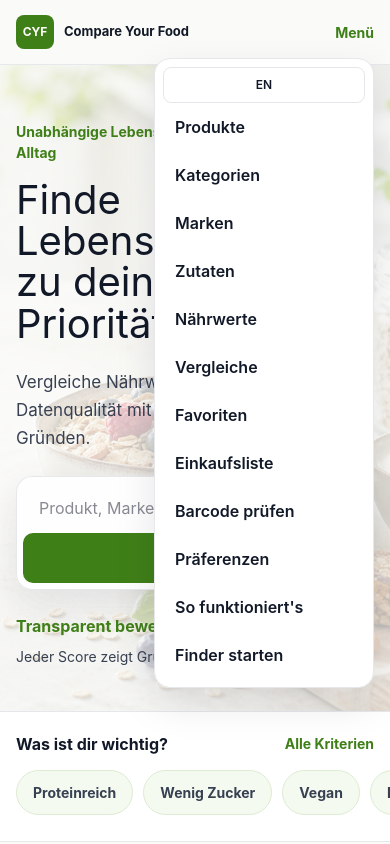
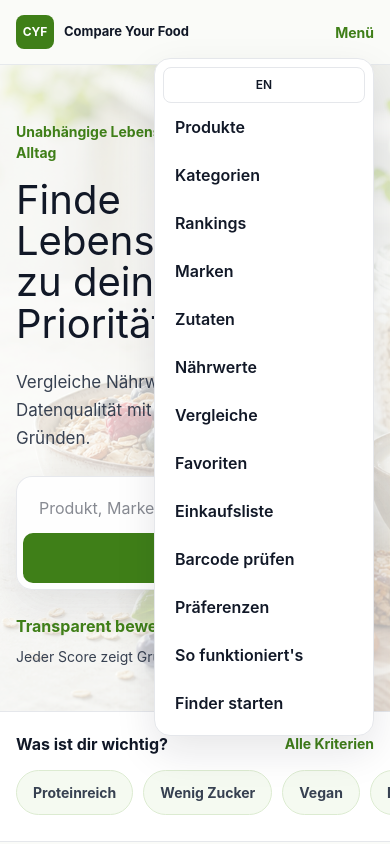
Before and after one commit to ThorfinnThor/FoodDecision, a Next.js app: page /de in a window 390 px wide. Both pictures are taken after a click on the button "Menü". Shown: the top 844 px of the page. Built offline with nearby package versions, Linux system fonts and the light colour scheme; no server answers.

Commit message:
SEO prelaunch: update components/MobileMenu.tsx

```diff
--- a/components/MobileMenu.tsx
+++ b/components/MobileMenu.tsx
@@ -20,6 +20,7 @@ export function MobileMenu({ locale }: { locale: SiteLocale }) {
         <LocaleSwitcher locale={locale} />
         <Link href={path("/products")} onClick={close}>{pick(locale, "Produkte", "Products")}</Link>
         <Link href={`${path()}#categories`} onClick={close}>{pick(locale, "Kategorien", "Categories")}</Link>
+        <Link href={path("/best")} onClick={close}>{pick(locale, "Rankings", "Rankings")}</Link>
         <Link href={path("/brands")} onClick={close}>{pick(locale, "Marken", "Brands")}</Link>
         <Link href={path("/ingredients")} onClick={close}>{pick(locale, "Zutaten", "Ingredients")}</Link>
         <Link href={path("/nutrition")} onClick={close}>{pick(locale, "Nährwerte", "Nutrition")}</Link>
```
